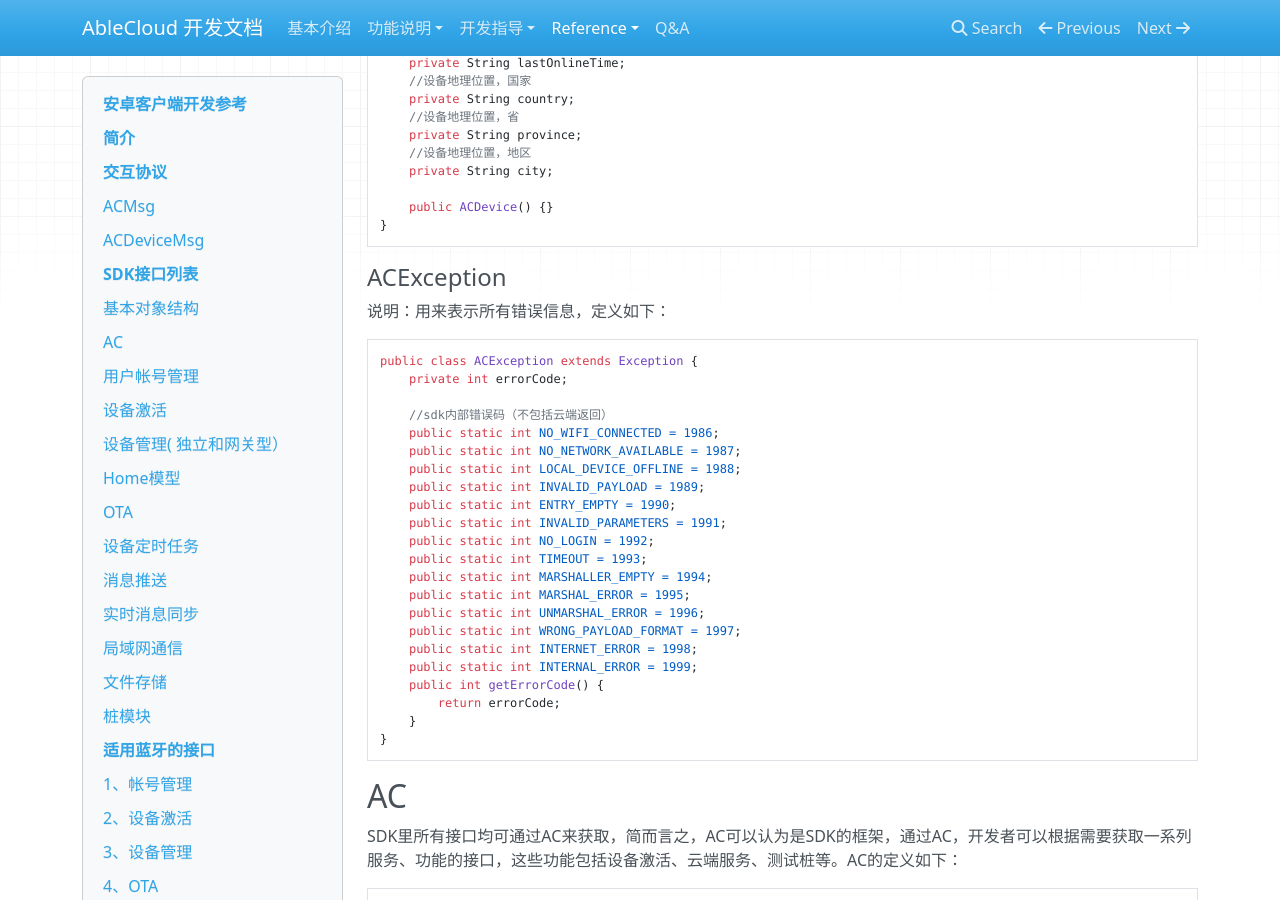
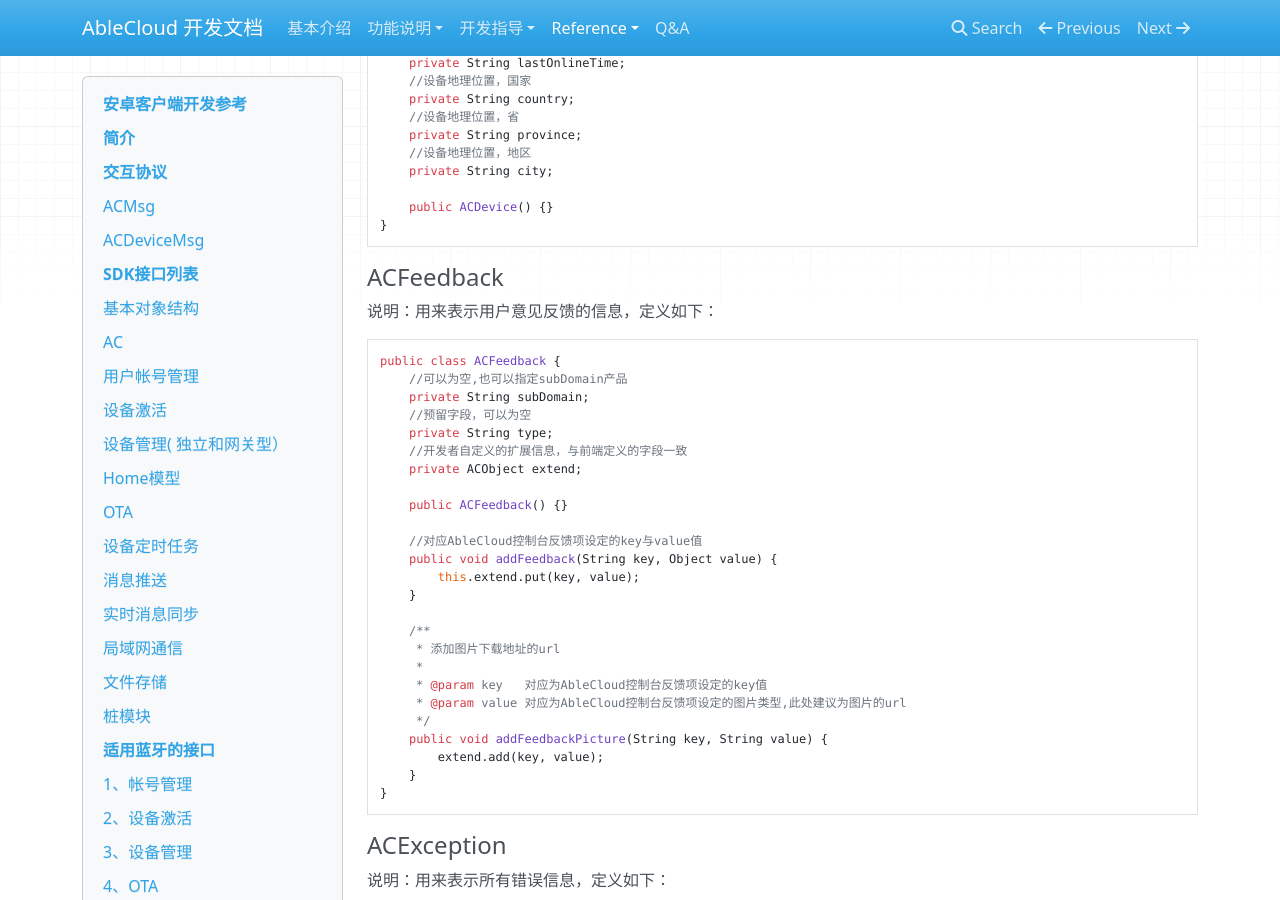
Before and after one commit to JessonW/rd_docs, an MkDocs documentation site: the page built from docs/reference/android.md, in a window 1280 px wide and 900 px high, scrolled down 10804 px. Built offline with MkDocs 1.6.1, drawn with Linux system fonts in a browser that asks for light colours; nearby versions of some CDN libraries; old or Windows-style settings are respelled for this version of MkDocs; some of the changed text lies outside the part shown.

Commit message:
update feedback interface and developer_guide

````diff
--- a/docs/reference/android.md
+++ b/docs/reference/android.md
@@ -554,6 +554,36 @@ public class ACDevice {
 }
 ```
 
+####ACFeedback
+说明：用来表示用户意见反馈的信息，定义如下：
+```java
+public class ACFeedback {
+    //可以为空,也可以指定subDomain产品
+    private String subDomain;
+    //预留字段，可以为空
+    private String type;
+    //开发者自定义的扩展信息，与前端定义的字段一致
+    private ACObject extend;
+
+    public ACFeedback() {}
+
+    //对应AbleCloud控制台反馈项设定的key与value值
+    public void addFeedback(String key, Object value) {
+        this.extend.put(key, value);
+    }
+
+    /**
+     * 添加图片下载地址的url
+     *
+     * @param key   对应为AbleCloud控制台反馈项设定的key值
+     * @param value 对应为AbleCloud控制台反馈项设定的图片类型,此处建议为图片的url
+     */
+    public void addFeedbackPicture(String key, String value) {
+        extend.add(key, value);
+    }
+}
+```
+
 ####ACException
 说明：用来表示所有错误信息，定义如下：
 
@@ -2572,6 +2602,20 @@ public class ACACL {
     public void unsetUserDeny(OpType opType, long userId);
 }
 ```
+##8、用户意见反馈
+
+```java
+public interface ACFeedbackMgr {
+
+    /**
+     * 提交用户反馈信息
+     *
+     * @param feedback 用户自定义的反馈信息
+     * @param callback 返回结果的监听回调
+     */
+    public void submitFeedback(ACFeedback feedback, VoidCallback callback);
+}
+```
 
 #Error Code
 参考[reference-Error Code](../reference/error_code.md)
````
Also changed, not shown: docs/develop_guide/android.md (+70 -1 lines), docs/develop_guide/iOS.md (+20 -16 lines).
